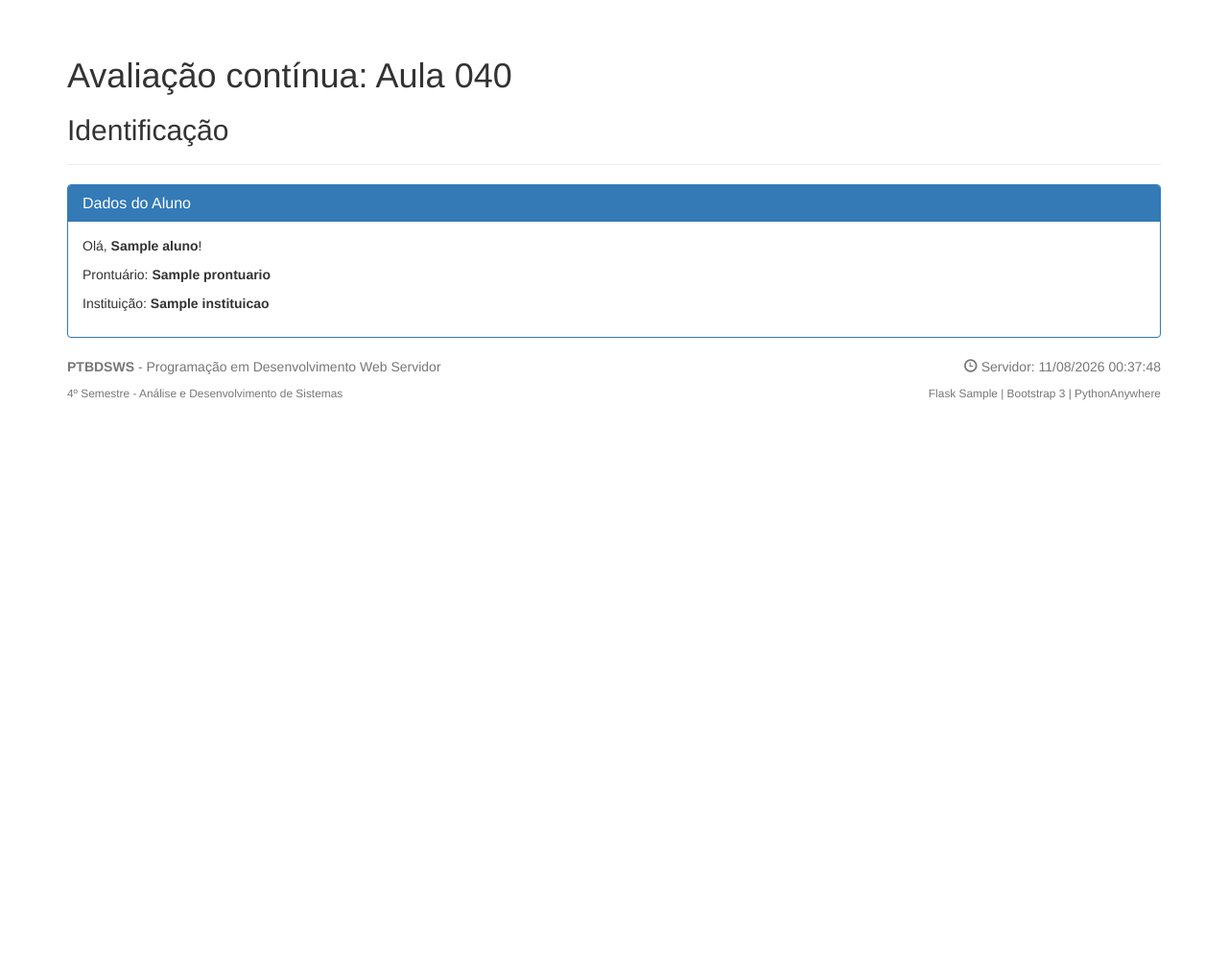
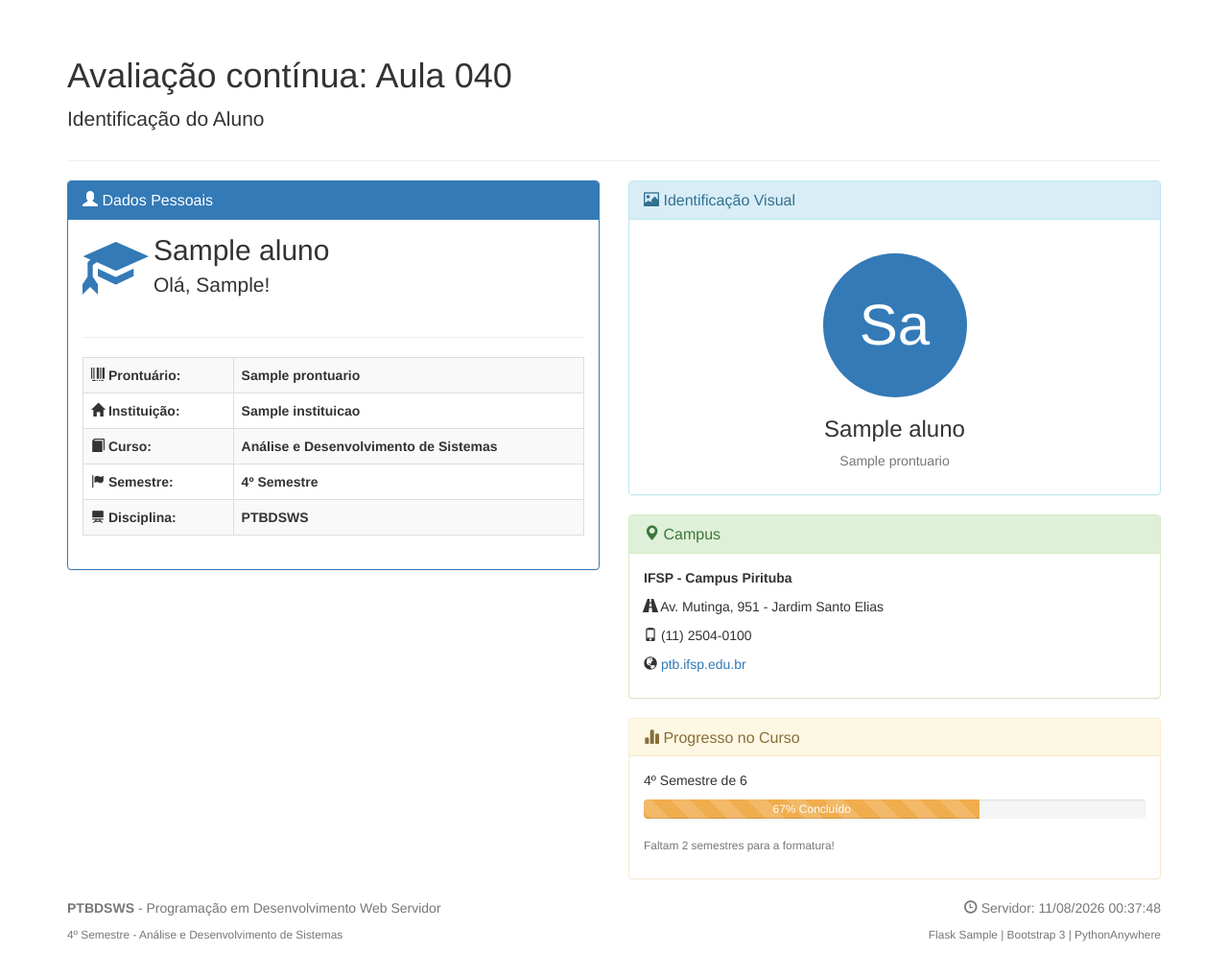
Before and after one commit to brondileticia/devweb-servidor-flask, a Flask app: template templates/identificacao.html in a window 1280 px wide. Shown: the part 51-1044 px from the top of the page at 96% size. Before the commit the page ends 468 px from the top, so only its background shows below. Run offline with Flask 3, Linux system fonts and the light colour scheme; the template is opened without the code that fills it: most values are stand-ins (such as "Sample title", 1, 10 or a date in 2020); some libraries are stand-ins or nearby versions.

Commit message:
update: avaliação contínua 04, templates

```diff
--- a/templates/identificacao.html
+++ b/templates/identificacao.html
@@ -1,21 +1,146 @@
 {% extends "base.html" %}
 
-{% block title %}Flasky - Identificação{% endblock %}
+{% block title %}PTBDSWS - Identificação{% endblock %}
 
 {% block page_content %}
 <div class="page-header">
     <h1>Avaliação contínua: Aula 040</h1>
-    <h2>Identificação</h2>
+    <p class="lead">Identificação do Aluno</p>
 </div>
 
-<div class="panel panel-primary">
-    <div class="panel-heading">
-        <h3 class="panel-title">Dados do Aluno</h3>
+<div class="row">
+    <div class="col-md-6">
+        <div class="panel panel-primary">
+            <div class="panel-heading">
+                <h3 class="panel-title">
+                    <span class="glyphicon glyphicon-user"></span>
+                    Dados Pessoais
+                </h3>
+            </div>
+            <div class="panel-body">
+                <div class="media">
+                    <div class="media-left">
+                        <span class="glyphicon glyphicon-education" style="font-size: 64px; color: #337ab7;"></span>
+                    </div>
+                    <div class="media-body">
+                        <h2 class="media-heading">{{ aluno.nome }}</h2>
+                        <p class="lead">Olá, {{ aluno.nome.split()[0] }}!</p>
+                    </div>
+                </div>
+
+                <hr>
+
+                <table class="table table-striped table-bordered">
+                    <tbody>
+                        <tr>
+                            <th width="30%">
+                                <span class="glyphicon glyphicon-barcode"></span>
+                                Prontuário:
+                            </th>
+                            <td><strong>{{ aluno.prontuario }}</strong></td>
+                        </tr>
+                        <tr>
+                            <th>
+                                <span class="glyphicon glyphicon-home"></span>
+                                Instituição:
+                            </th>
+                            <td><strong>{{ aluno.instituicao }}</strong></td>
+                        </tr>
+                        <tr>
+                            <th>
+                                <span class="glyphicon glyphicon-book"></span>
+                                Curso:
+                            </th>
+                            <td><strong>Análise e Desenvolvimento de Sistemas</strong></td>
+                        </tr>
+                        <tr>
+                            <th>
+                                <span class="glyphicon glyphicon-flag"></span>
+                                Semestre:
+                            </th>
+                            <td><strong>4º Semestre</strong></td>
+                        </tr>
+                        <tr>
+                            <th>
+                                <span class="glyphicon glyphicon-blackboard"></span>
+                                Disciplina:
+                            </th>
+                            <td><strong>PTBDSWS</strong></td>
+                        </tr>
+                    </tbody>
+                </table>
+            </div>
+        </div>
     </div>
-    <div class="panel-body">
-        <p>Olá, <strong>{{ aluno.nome }}</strong>!</p>
-        <p>Prontuário: <strong>{{ aluno.prontuario }}</strong></p>
-        <p>Instituição: <strong>{{ aluno.instituicao }}</strong></p>
+
+    <div class="col-md-6">
+        {# Card com foto/avatar #}
+        <div class="panel panel-info">
+            <div class="panel-heading">
+                <h3 class="panel-title">
+                    <span class="glyphicon glyphicon-picture"></span>
+                    Identificação Visual
+                </h3>
+            </div>
+            <div class="panel-body text-center">
+                <div style="width: 150px; height: 150px; background-color: #337ab7; border-radius: 50%; margin: 20px auto; display: flex; align-items: center; justify-content: center;">
+                    <span style="font-size: 60px; color: white;">
+                        {{ aluno.nome.split()[0][0] }}{{ aluno.nome.split()[-1][0] }}
+                    </span>
+                </div>
+                <h3>{{ aluno.nome }}</h3>
+                <p class="text-muted">{{ aluno.prontuario }}</p>
+            </div>
+        </div>
+
+        {# Informações do campus #}
+        <div class="panel panel-success">
+            <div class="panel-heading">
+                <h3 class="panel-title">
+                    <span class="glyphicon glyphicon-map-marker"></span>
+                    Campus
+                </h3>
+            </div>
+            <div class="panel-body">
+                <p><strong>IFSP - Campus Pirituba</strong></p>
+                <p>
+                    <span class="glyphicon glyphicon-road"></span>
+                    Av. Mutinga, 951 - Jardim Santo Elias
+                </p>
+                <p>
+                    <span class="glyphicon glyphicon-phone"></span>
+                    (11) 2504-0100
+                </p>
+                <p>
+                    <span class="glyphicon glyphicon-globe"></span>
+                    <a href="https://ptb.ifsp.edu.br/" target="_blank">ptb.ifsp.edu.br</a>
+                </p>
+            </div>
+        </div>
+
+        {# Progresso do curso #}
+        <div class="panel panel-warning">
+            <div class="panel-heading">
+                <h3 class="panel-title">
+                    <span class="glyphicon glyphicon-stats"></span>
+                    Progresso no Curso
+                </h3>
+            </div>
+            <div class="panel-body">
+                <p>4º Semestre de 6</p>
+                <div class="progress">
+                    <div class="progress-bar progress-bar-warning progress-bar-striped active"
+                         role="progressbar"
+                         aria-valuenow="67"
+                         aria-valuemin="0"
+                         aria-valuemax="100"
+                         style="width: 67%">
+                        67% Concluído
+                    </div>
+                </div>
+                <p class="text-muted small">Faltam 2 semestres para a formatura!</p>
+            </div>
+        </div>
     </div>
 </div>
 {% endblock %}
```
